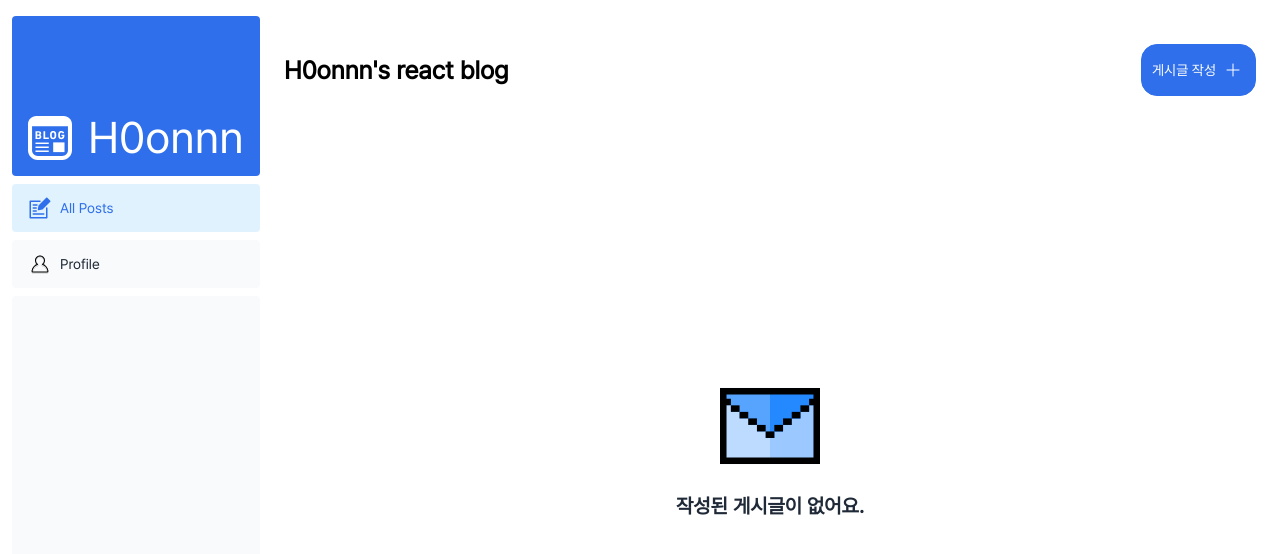
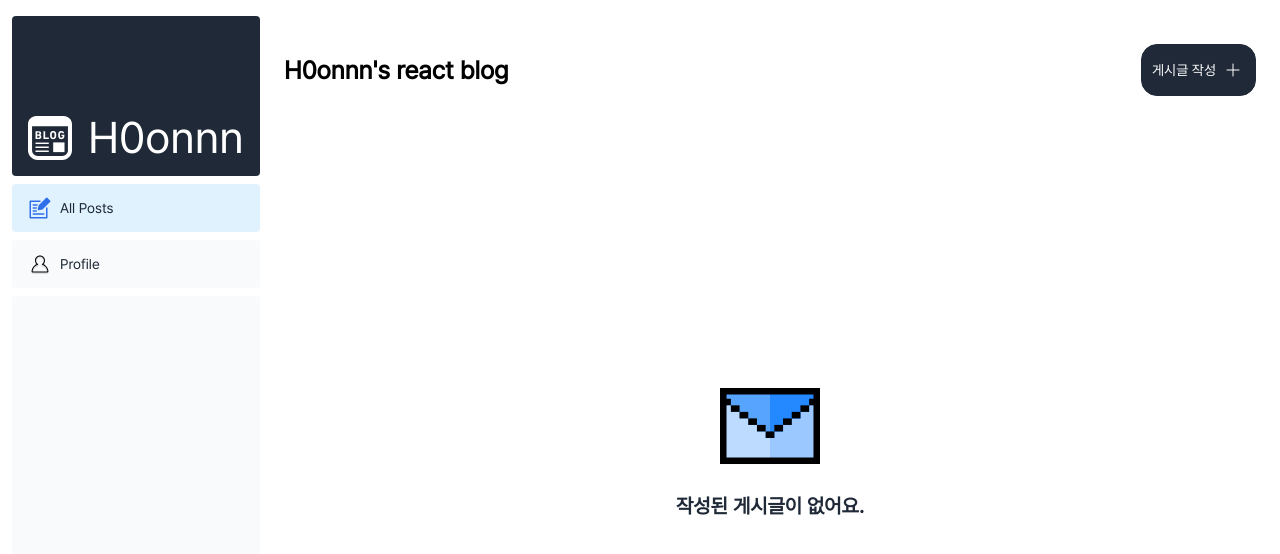
Before and after one commit to H0onnn/react-toy-blog, a React (Create React App) app: page / in a window 1280 px wide. Shown: the top 554 px of the page. Built offline with nearby package versions, Linux system fonts and the light colour scheme.

Commit message:
Refactor color token

```diff
--- a/src/shared/styles/themes.ts
+++ b/src/shared/styles/themes.ts
@@ -1,6 +1,6 @@
 export const THEMES = {
-  primary: "#2F6FEB",
-  hover: "#2D68E3",
+  primary: "#1F2937",
+  hover: "#2D3B4F",
   secondary: "#E0F2FE",
   secondaryHover: "#D3EAFD",
   gray: "#F9FAFB",
```
